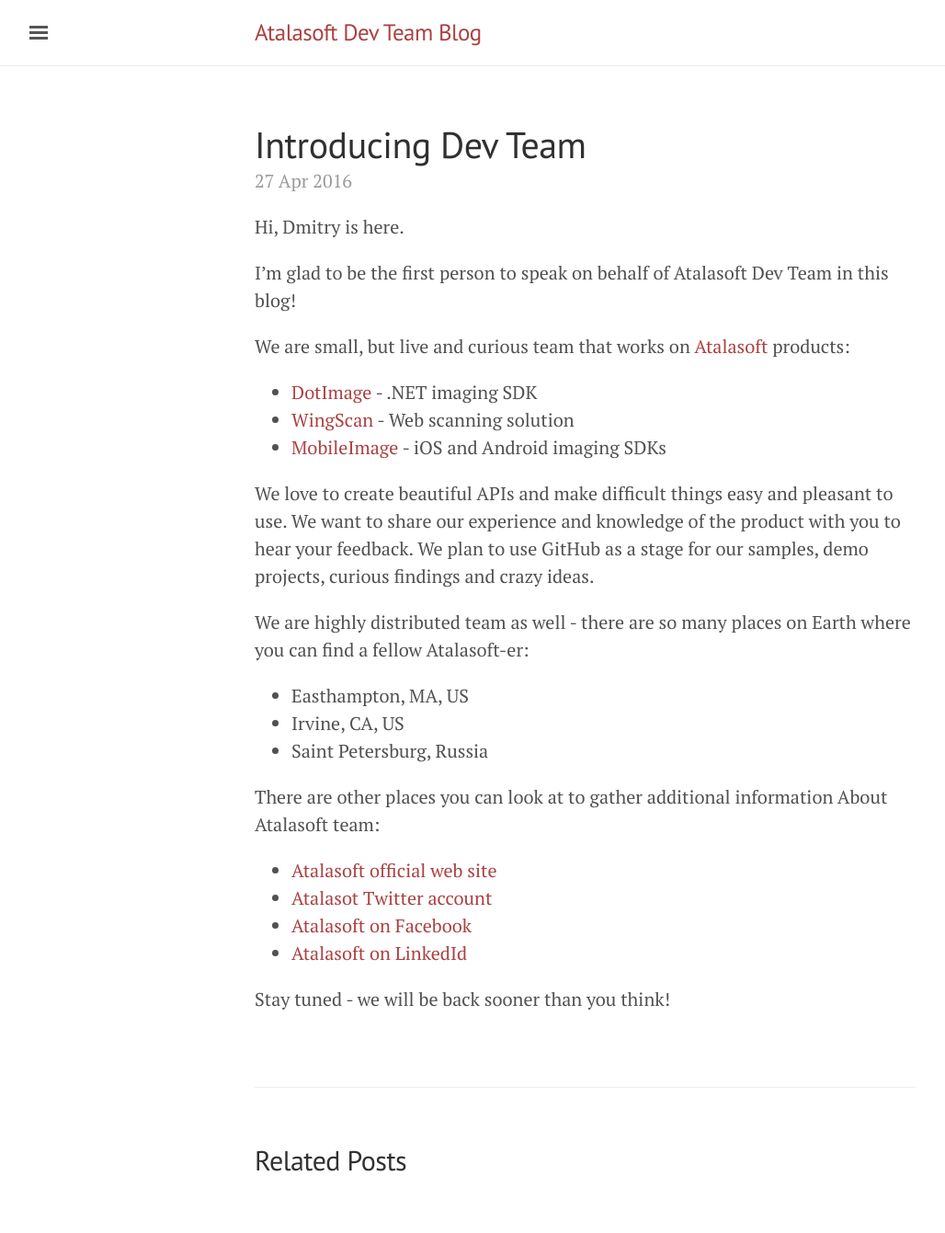
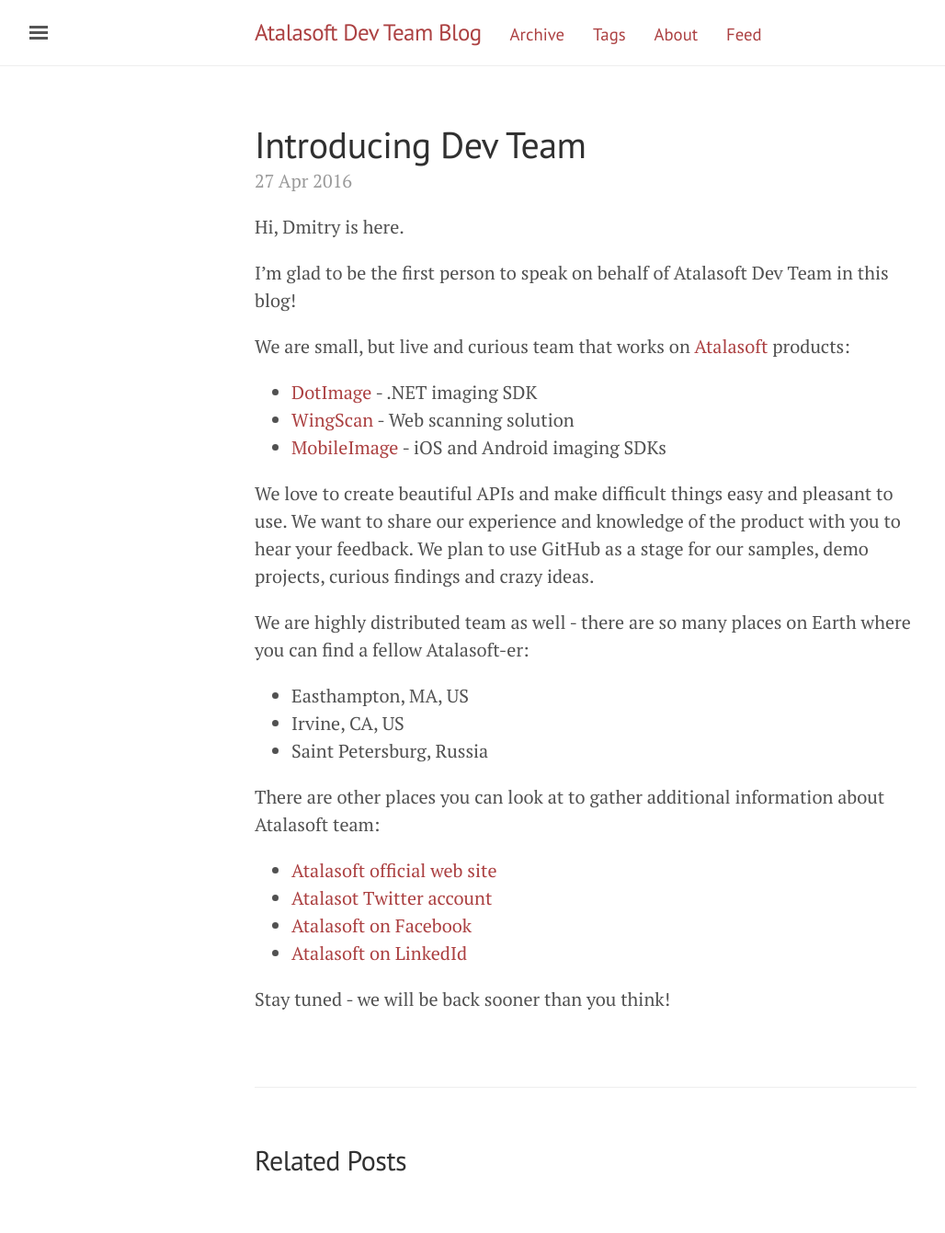
Before and after one commit to Atalasoft/atalasoft.github.io, a Jekyll site: the page built from _posts/2016-04-27-introducing-us.md, in a window 1280 px wide. Shown: the whole page at 92% size, without its empty margins (3-1031 px from the left). Built offline with Jekyll 4.4.1, drawn with Linux system fonts in a browser that asks for light colours; comment, search, counter and statistics services are not loaded.

Commit message:
Add Tags and Archive pages as well as navigation toolbar

```diff
--- a/_config.yml
+++ b/_config.yml
@@ -10,6 +10,12 @@
 url:                 http://atalasoft.github.io
 baseurl:             ''
 paginate:            5
+
+pages_list:
+  Archive: '/archive'
+  Tags: '/tags'
+  About: '/about'
+  Feed: '/atom.xml'
 
 # About/contact
 author:
--- a/_layouts/default.html
+++ b/_layouts/default.html
@@ -16,6 +16,10 @@
           <h3 class="masthead-title">
             <a href="{{ site.baseurl }}/" title="Home">{{ site.title }}</a>
             <small>{{ site.tagline }}</small>
+            {% for page in site.pages_list %}
+              &nbsp;&nbsp;&nbsp;
+              <small><a href="{{ page[1]  }}">{{ page[0] }}</a></small>
+            {% endfor %}
           </h3>
         </div>
       </div>
--- a/_posts/2016-04-27-introducing-us.md
+++ b/_posts/2016-04-27-introducing-us.md
@@ -27,7 +28,7 @@
 - Irvine, CA, US
 - Saint Petersburg, Russia
 
-There are other places you can look at to gather additional information About
+There are other places you can look at to gather additional information about
 Atalasoft team:
 
  - [Atalasoft official web site](https://www.atalasoft.com)
```
Also changed, not shown: other parts of _posts/2016-04-27-introducing-us.md (+2 -1 lines), archive.html (added, +9 -0 lines), tags.html (added, +34 -0 lines).
